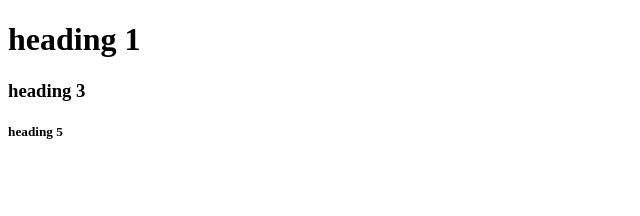
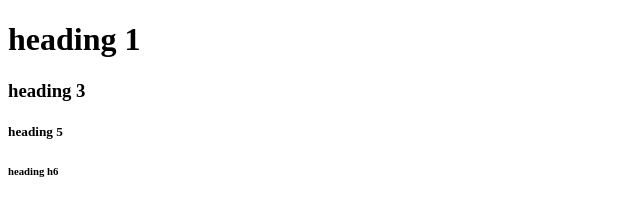
Before and after one commit to SkYousuf/GitLearning, a plain HTML site: page index.html in a window 1280 px wide. Shown: the full height of the page, 0-640 px from the left. Drawn offline with Linux system fonts and the light colour scheme.

Commit message:
h6 added

```diff
--- a/index.html
+++ b/index.html
@@ -10,5 +10,6 @@
     <h1>heading 1</h1>
     <h3>heading 3</h3>
     <h5>heading 5</h5>
+    <h6>heading h6</h6>
 </body>
 </html>
```
